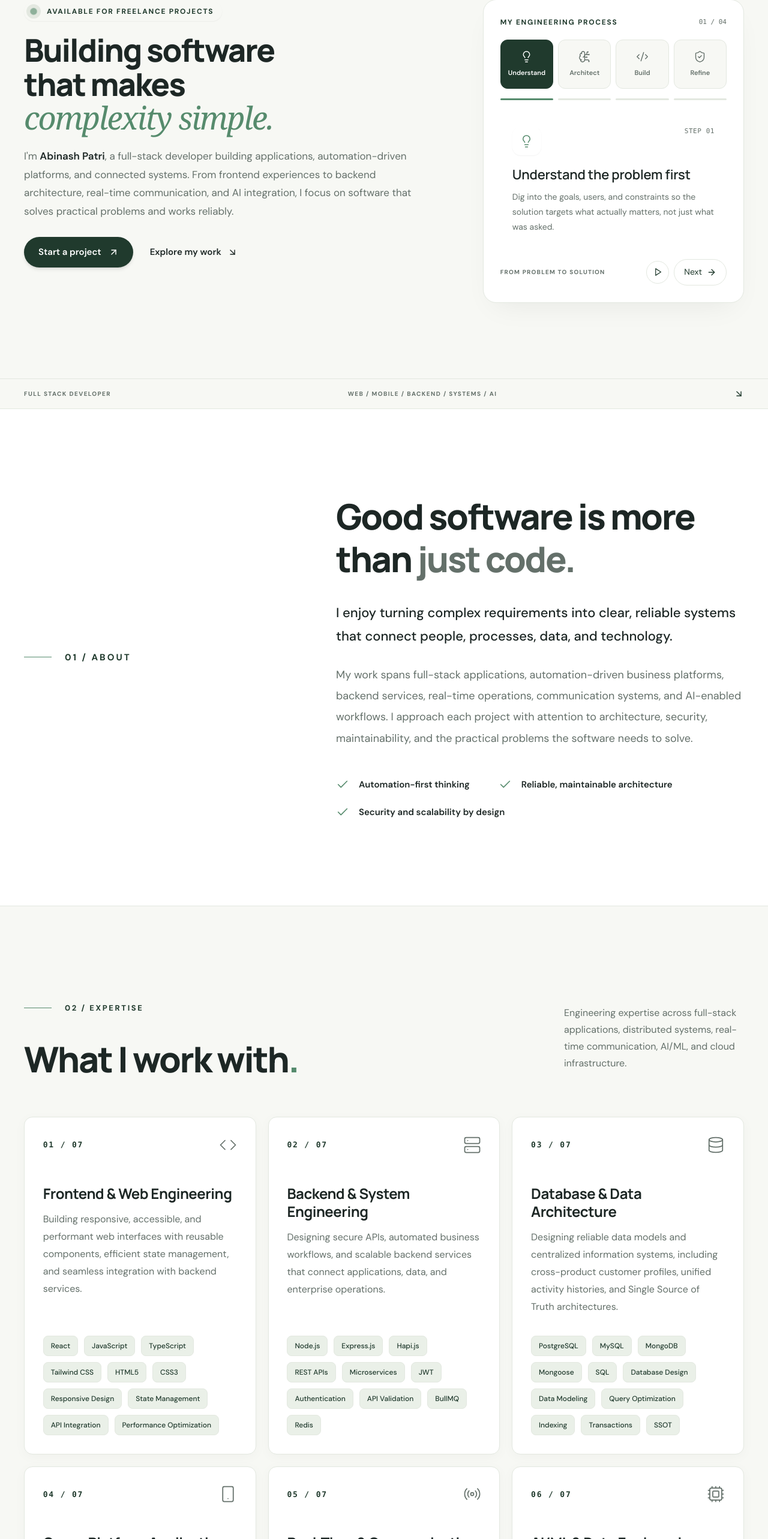
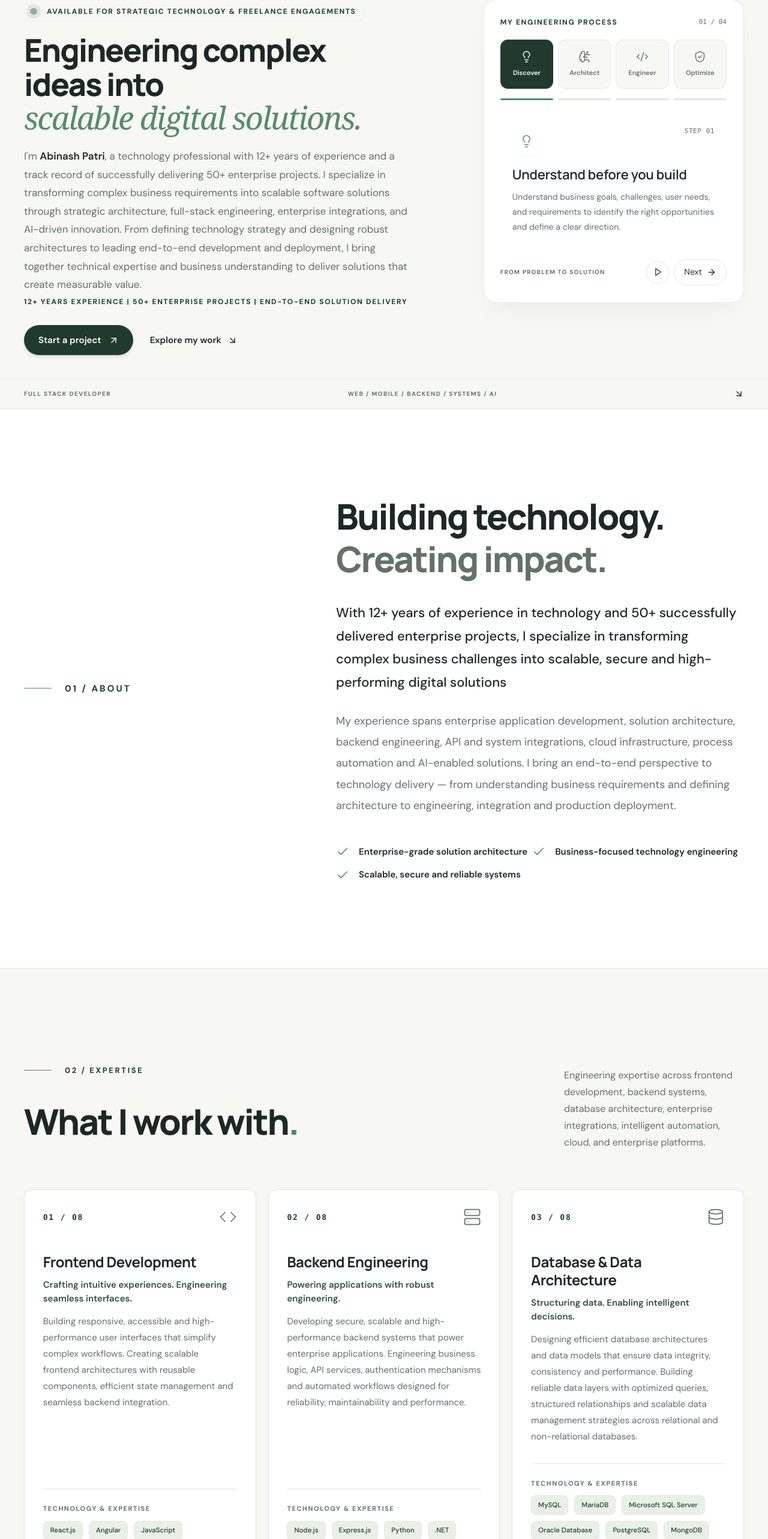
Before and after one commit to Abinashpatri07/portfolio, a React (Vite) app: page / in a window 1280 px wide. Shown: the part 118-2684 px from the top of the page at 60% size. Built offline with nearby package versions, Linux system fonts and the light colour scheme; a web font is replaced by a local one.

Commit message:
feat: update expertise domains, integrate Web3Forms contact backend, and comment out contact section

```diff
--- a/src/App.jsx
+++ b/src/App.jsx
@@ -20,7 +20,8 @@ export default function App() {
         <Projects />
         <Services />
         <Approach />
-        <Contact />
+        {/* Get in touch section (Commented out, not removed) */}
+        {/* <Contact /> */}
       </main>
       <Footer />
     </div>
--- a/src/components/About.jsx
+++ b/src/components/About.jsx
@@ -25,25 +25,20 @@ export default function About() {
               id="about-title"
               className="text-[40px] font-extrabold leading-[1.2] tracking-[-0.04em] text-[var(--text)] sm:text-[56px] lg:text-[clamp(56px,4.6vw,88px)]"
             >
-              Good software is more than{" "}
-              <span className="text-[var(--muted)]">just code.</span>
+              Building technology.{" "}
+              <span className="text-[var(--muted)]">Creating impact.</span>
             </h2>
 
             <p className="mt-9 max-w-[960px] text-[20px] font-medium leading-[1.75] text-[var(--text)] sm:text-[24px] lg:text-[clamp(22px,1.55vw,29px)]">
-              I enjoy turning complex requirements into clear, reliable systems
-              that connect people, processes, data, and technology.
+              With 12+ years of experience in technology and 50+ successfully delivered enterprise projects, I specialize in transforming complex business challenges into scalable, secure and high-performing digital solutions
             </p>
 
             <p className="mt-7 max-w-[940px] text-[17px] leading-[1.95] text-[var(--muted)] lg:text-[clamp(18px,1.2vw,22px)]">
-              My work spans full-stack applications, automation-driven business
-              platforms, backend services, real-time operations, communication
-              systems, and AI-enabled workflows. I approach each project with
-              attention to architecture, security, maintainability, and the
-              practical problems the software needs to solve.
+              My experience spans enterprise application development, solution architecture, backend engineering, API and system integrations, cloud infrastructure, process automation and AI-enabled solutions. I bring an end-to-end perspective to technology delivery — from understanding business requirements and defining architecture to engineering, integration and production deployment.
             </p>
 
             {/* Tick points */}
-            <ul className="mt-12 flex max-w-[720px] flex-wrap gap-x-12 gap-y-6">
+            <ul className="mt-12 flex max-w-[720px] flex-wrap gap-x-2 gap-y-4">
               {principles.map((p, i) => (
                 <li
                   key={i}
--- a/src/components/Expertise.jsx
+++ b/src/components/Expertise.jsx
@@ -3,10 +3,11 @@ import {
   Code,
   Server,
   Database,
-  Smartphone,
-  Radio,
-  Cpu,
-  Cloud
+  Network,
+  Bot,
+  Cloud,
+  Layers,
+  Building2,
 } from 'lucide-react';
 import { expertiseData } from '../data/portfolioData';
 
@@ -14,16 +15,16 @@ const iconMap = {
   Code,
   Server,
   Database,
-  Smartphone,
-  Radio,
-  Cpu,
+  Network,
+  Bot,
   Cloud,
+  Layers,
+  Building2,
 };
 
 export default function Expertise() {
   const total = expertiseData.length;
   const totalNumber = String(total).padStart(2, "0");
-  const centerLast = total % 3 === 1;
 
   return (
     <section
@@ -48,32 +49,27 @@ export default function Expertise() {
             </h2>
           </div>
 
-          <p className="max-w-[420px] text-[16px] leading-[1.8] text-[var(--muted)] lg:mt-1 lg:max-w-[clamp(300px,21vw,410px)] lg:text-[clamp(16px,1.1vw,21px)] lg:leading-[1.75]">
-            Engineering expertise across full-stack applications, distributed
-            systems, real-time communication, AI/ML, and cloud infrastructure.
+          <p className="max-w-[440px] text-[16px] leading-[1.8] text-[var(--muted)] lg:mt-1 lg:max-w-[clamp(300px,22vw,440px)] lg:text-[clamp(16px,1.1vw,21px)] lg:leading-[1.75]">
+            Engineering expertise across frontend development, backend systems, database
+            architecture, enterprise integrations, intelligent automation, cloud, and enterprise platforms.
           </p>
         </div>
 
         {/* ───────── CARDS ───────── */}
         <div className="grid grid-cols-1 gap-[clamp(20px,1.5vw,28px)] md:grid-cols-2 lg:grid-cols-3">
-          {expertiseData.map((item, index) => {
+          {expertiseData.map((item) => {
             const Icon = iconMap[item.iconName] || Code;
-            const isLast = index === total - 1;
 
             return (
               <article
                 key={item.id}
-                className={`group relative flex flex-col justify-between rounded-[14px] border border-[var(--border)] bg-[var(--surface)] p-7 shadow-[0_4px_20px_rgba(0,0,0,0.03)] transition-all duration-300 hover:-translate-y-1.5 hover:border-[var(--accent)] hover:shadow-[0_18px_40px_-16px_rgba(0,0,0,0.12)] sm:p-9 lg:p-[clamp(28px,2.4vw,46px)] ${
-                  centerLast && isLast
-                    ? "md:col-span-2 md:mx-auto md:w-[calc(50%-12px)] lg:col-span-1 lg:col-start-2 lg:mx-0 lg:w-auto"
-                    : ""
-                }`}
+                className="group relative flex flex-col justify-between rounded-[14px] border border-[var(--border)] bg-[var(--surface)] p-7 shadow-[0_4px_20px_rgba(0,0,0,0.03)] transition-all duration-300 hover:-translate-y-1.5 hover:border-[var(--accent)] hover:shadow-[0_18px_40px_-16px_rgba(0,0,0,0.12)] sm:p-9 lg:p-[clamp(28px,2.4vw,46px)]"
               >
                 <div>
                   {/* number + icon */}
                   <div className="flex items-center justify-between">
                     <span className="font-mono text-[13px] font-bold tracking-[0.14em] text-[var(--dark)] lg:text-[clamp(13px,0.85vw,16px)]">
-                      {String(index + 1).padStart(2, "0")} / {totalNumber}
+                      {item.id} / {totalNumber}
                     </span>
                     <Icon
                       strokeWidth={1.4}
@@ -81,25 +77,39 @@ export default function Expertise() {
                     />
                   </div>
 
-                  {/* title + description */}
-                  <h3 className="mt-12 text-[24px] font-bold leading-[1.25] tracking-[-0.02em] text-[var(--text)] lg:mt-[clamp(48px,4vw,76px)] lg:text-[clamp(24px,1.8vw,34px)]">
+                  {/* title */}
+                  <h3 className="mt-10 text-[24px] font-bold leading-[1.25] tracking-[-0.02em] text-[var(--text)] lg:mt-[clamp(40px,3.5vw,64px)] lg:text-[clamp(24px,1.8vw,34px)]">
                     {item.title}
                   </h3>
-                  <p className="mt-4 text-[16px] leading-[1.8] text-[var(--muted)] lg:mt-[clamp(14px,1vw,20px)] lg:text-[clamp(16px,1.1vw,21px)]">
+
+                  {/* tagline */}
+                  {item.tagline && (
+                    <p className="mt-3 text-[14px] font-semibold leading-[1.5] text-[var(--dark)] opacity-90 sm:text-[15px]">
+                      {item.tagline}
+                    </p>
+                  )}
+
+                  {/* description */}
+                  <p className="mt-4 text-[15px] leading-[1.8] text-[var(--muted)] lg:mt-[clamp(14px,1vw,20px)] lg:text-[clamp(15px,1vw,18px)]">
                     {item.description}
                   </p>
                 </div>
 
-                {/* tags */}
-                <div className="mt-8 flex flex-wrap gap-2.5 lg:mt-[clamp(32px,2.6vw,50px)]">
+                {/* technology & expertise tags */}
+                <div className="mt-8 border-t border-[var(--border)] pt-6 lg:mt-[clamp(28px,2.4vw,44px)] lg:pt-6">
+                  <div className="mb-3 text-[11px] font-bold uppercase tracking-[0.14em] text-[var(--muted)]">
+                    Technology & Expertise
+                  </div>
+                  <div className="flex flex-wrap gap-2 lg:gap-2.5">
                     {item.tags.map((tag) => (
                       <span
                         key={tag}
-                      className="inline-block rounded-lg border border-[var(--border)] bg-[var(--surface-soft)] px-3 py-1.5 text-[12.5px] font-medium text-[var(--dark)] transition-colors group-hover:border-[var(--accent)] lg:px-[clamp(12px,0.9vw,17px)] lg:py-[clamp(6px,0.55vw,10px)] lg:text-[clamp(12px,0.8vw,15px)]"
+                        className="inline-block rounded-lg border border-[var(--border)] bg-[var(--surface-soft)] px-3 py-1.5 text-[12px] font-medium text-[var(--dark)] transition-colors group-hover:border-[var(--accent)] lg:px-[clamp(11px,0.8vw,15px)] lg:py-[clamp(5px,0.5vw,9px)] lg:text-[clamp(11.5px,0.75vw,14px)]"
                       >
                         {tag}
                       </span>
                     ))}
+                  </div>
                 </div>
               </article>
             );
--- a/src/components/Hero.jsx
+++ b/src/components/Hero.jsx
@@ -14,28 +14,28 @@ import { personalInfo } from "../data/portfolioData";
 
 const steps = [
   {
-    label: "Understand",
+    label: "Discover",
     icon: Lightbulb,
-    title: "Understand the problem first",
-    desc: "Dig into the goals, users, and constraints so the solution targets what actually matters, not just what was asked.",
+    title: "Understand before you build",
+    desc: "Understand business goals, challenges, user needs, and requirements to identify the right opportunities and define a clear direction.",
   },
   {
     label: "Architect",
     icon: BrainCircuit,
-    title: "Design a solid foundation",
-    desc: "Plan data models, APIs, and infrastructure so the system stays fast, secure, and easy to extend.",
+    title: "Blueprint for scalability.",
+    desc: "Design scalable, secure, and future-ready architectures with the right technology stack and integration strategy.",
   },
   {
-    label: "Build",
+    label: "Engineer",
     icon: Code2,
-    title: "Connect every component",
-    desc: "Bring interfaces, backend services, databases, automation, and real-time integrations together into a working solution.",
+    title: "Build with precision",
+    desc: "Transform ideas into robust, enterprise-grade solutions through seamless development, integration, and deployment.",
   },
   {
-    label: "Refine",
+    label: "Optimize",
     icon: ShieldCheck,
-    title: "Test, polish, and improve",
-    desc: "Review performance, fix edge cases, and iterate with feedback until it works reliably in the real world.",
+    title: "Evolve for excellence",
+    desc: "Continuously enhance performance, security, reliability, and scalability to maximize business value and long-term impact.",
   },
 ];
 
@@ -82,7 +82,7 @@ export default function Hero() {
                 </span>
 
                 <span className="text-[11px] font-bold uppercase tracking-[0.14em] text-[var(--dark)] sm:text-[12px]">
-                  Available for freelance projects
+                  AVAILABLE FOR STRATEGIC TECHNOLOGY & FREELANCE ENGAGEMENTS
                 </span>
               </div>
             )}
@@ -92,12 +92,12 @@ export default function Hero() {
               id="hero-title"
               className="mt-5 text-[36px] font-extrabold leading-[1.08] tracking-[-0.04em] text-[var(--text)] sm:text-[50px] lg:text-[clamp(50px,4.1vw,76px)]"
             >
-              Building software
+              Engineering complex
               <br />
-              that makes
+              ideas into
               <br />
               <span className="font-accent pr-2 font-normal italic text-[var(--accent)]">
-                complexity simple.
+                scalable digital solutions.
               </span>
             </h1>
 
@@ -107,17 +107,17 @@ export default function Hero() {
               <strong className="font-semibold text-[var(--text)]">
                 {personalInfo.name}
               </strong>
-              , a full-stack developer building applications, automation-driven
-              platforms, and connected systems. From frontend experiences to
-              backend architecture, real-time communication, and AI integration,
-              I focus on software that solves practical problems and works
-              reliably.
+              , a technology professional with 12+ years of experience and a track record of successfully delivering 50+ enterprise projects. I specialize in transforming complex business requirements into scalable software solutions through strategic architecture, full-stack engineering, enterprise integrations, and AI-driven innovation.
+              From defining technology strategy and designing robust architectures to leading end-to-end development and deployment, I bring together technical expertise and business understanding to deliver solutions that create measurable value.
             </p>
+            <span className="text-[11px] font-bold uppercase tracking-[0.14em] text-[var(--dark)] sm:text-[12px]">
+                  12+ Years Experience | 50+ Enterprise Projects | End-to-End Solution Delivery
+                </span>
 
             {/* Action Buttons */}
             <div className="mt-7 flex flex-wrap items-center gap-x-7 gap-y-4">
               <a
-                href="#contact"
+                href={`mailto:${personalInfo.email}`}
                 className="inline-flex items-center gap-3 rounded-full bg-[var(--dark)] px-6 py-3.5 text-[15px] font-semibold text-white shadow-md transition-all duration-200 hover:-translate-y-0.5 hover:opacity-90 hover:shadow-lg"
               >
                 <span>Start a project</span>
@@ -160,11 +160,10 @@ export default function Hero() {
                     type="button"
                     onClick={() => setActive(i)}
                     aria-pressed={on}
-                    className={`flex h-[72px] flex-col items-center justify-center gap-2 rounded-[12px] border text-[10px] font-semibold transition-all duration-200 sm:h-[82px] sm:text-[11px] ${
-                      on
+                    className={`flex h-[72px] flex-col items-center justify-center gap-2 rounded-[12px] border text-[10px] font-semibold transition-all duration-200 sm:h-[82px] sm:text-[11px] ${on
                         ? "border-[var(--dark)] bg-[var(--dark)] text-white"
                         : "border-[var(--border)] bg-[var(--bg)] text-[var(--muted)] hover:bg-[var(--surface-soft)]"
-                    }`}
+                      }`}
                   >
                     <Icon size={21} strokeWidth={1.6} />
                     {s.label}
@@ -178,9 +177,8 @@ export default function Hero() {
               {steps.map((s, i) => (
                 <span
                   key={s.label}
-                  className={`h-[3px] rounded-full transition-colors duration-300 ${
-                    i <= active ? "bg-[var(--accent)]" : "bg-[var(--border)]"
-                  }`}
+                  className={`h-[3px] rounded-full transition-colors duration-300 ${i <= active ? "bg-[var(--accent)]" : "bg-[var(--border)]"
+                    }`}
                 />
               ))}
             </div>
--- a/src/data/portfolioData.js
+++ b/src/data/portfolioData.js
@@ -21,9 +21,9 @@ export const navLinks = [
 ];
 
 export const principles = [
-  "Automation-first thinking",
-  "Reliable, maintainable architecture",
-  "Security and scalability by design",
+  "Enterprise-grade solution architecture",
+  "Business-focused technology engineering",
+  "Scalable, secure and reliable systems",
 ];
 
 export const heroStats = [
@@ -35,127 +35,143 @@ export const heroStats = [
 export const expertiseData = [
   {
     id: "01",
-    title: "Frontend & Web Engineering",
+    title: "Frontend Development",
+    tagline: "Crafting intuitive experiences. Engineering seamless interfaces.",
     iconName: "Code",
-    description: "Building responsive, accessible, and performant web interfaces with reusable components, efficient state management, and seamless integration with backend services.",
+    description: "Building responsive, accessible and high-performance user interfaces that simplify complex workflows. Creating scalable frontend architectures with reusable components, efficient state management and seamless backend integration.",
     tags: [
-      "React",
+      "React.js",
+      "Angular",
       "JavaScript",
       "TypeScript",
+      "HTML5 & CSS3",
       "Tailwind CSS",
-      "HTML5",
-      "CSS3",
       "Responsive Design",
       "State Management",
-      "API Integration",
-      "Performance Optimization"
+      "UI Component Architecture"
     ]
   },
   {
     id: "02",
-    title: "Backend & System Engineering",
+    title: "Backend Engineering",
+    tagline: "Powering applications with robust engineering.",
     iconName: "Server",
-    description: "Designing secure APIs, automated business workflows, and scalable backend services that connect applications, data, and enterprise operations.",
+    description: "Developing secure, scalable and high-performance backend systems that power enterprise applications. Engineering business logic, API services, authentication mechanisms and automated workflows designed for reliability, maintainability and performance.",
     tags: [
       "Node.js",
       "Express.js",
-      "Hapi.js",
-      "REST APIs",
-      "Microservices",
-      "JWT",
-      "Authentication",
-      "API Validation",
-      "BullMQ",
-      "Redis"
+      "Python",
+      ".NET",
+      "Authentication & Authorization",
+      "Business Logic Engineering",
+      "Background Processing"
     ]
   },
   {
     id: "03",
     title: "Database & Data Architecture",
+    tagline: "Structuring data. Enabling intelligent decisions.",
     iconName: "Database",
-    description: "Designing reliable data models and centralized information systems, including cross-product customer profiles, unified activity histories, and Single Source of Truth architectures.",
+    description: "Designing efficient database architectures and data models that ensure data integrity, consistency and performance. Building reliable data layers with optimized queries, structured relationships and scalable data management strategies across relational and non-relational databases.",
     tags: [
+      "MySQL",
+      "MariaDB",
+      "Microsoft SQL Server",
+      "Oracle Database",
       "PostgreSQL",
-      "MySQL",
       "MongoDB",
-      "Mongoose",
-      "SQL",
       "Database Design",
       "Data Modeling",
       "Query Optimization",
-      "Indexing",
-      "Transactions",
-      "SSOT"
+      "Indexing & Transactions",
+      "Data Integrity & Management"
     ]
   },
   {
     id: "04",
-    title: "Cross-Platform Applications",
-    iconName: "Smartphone",
-    description: "Developing connected application experiences across web, mobile, desktop, and smart TV platforms, with consistent interfaces and integrated backend services.",
+    title: "API & Enterprise Integration",
+    tagline: "Connecting systems. Enabling seamless operations.",
+    iconName: "Network",
+    description: "Engineering secure and reliable integration ecosystems that connect enterprise applications, third-party platforms and external services. Enabling seamless data exchange, interoperability and automated business processes across connected systems.",
     tags: [
-      "Web Applications",
-      "Mobile Apps",
-      "Android",
-      "iOS",
-      "Desktop Apps",
-      "Windows",
-      "macOS",
-      "Cross-Platform UI",
-      "API Integration"
+      "REST API",
+      "SOAP API",
+      "RabbitMQ",
+      "Database Connectors",
+      "SMTP Integration",
+      "ESB Integration",
+      "System Integration"
     ]
   },
   {
     id: "05",
-    title: "Real-Time & Communication Systems",
-    iconName: "Radio",
-    description: "Engineering event-driven applications, real-time data synchronization, and integrated voice communication between browser applications, physical devices, and enterprise systems.",
+    title: "AI & Intelligent Automation",
+    tagline: "Turning intelligence into practical business value.",
+    iconName: "Bot",
+    description: "Integrating artificial intelligence and intelligent automation into business applications to streamline operations, improve decision-making and eliminate repetitive processes. Developing AI-enabled workflows and context-aware solutions that solve real-world business challenges.",
     tags: [
-      "WebSockets",
-      "Socket.IO",
-      "Real-Time Sync",
-      "Asterisk",
-      "Asterisk AMI",
-      "WebRTC",
-      "SIP",
-      "VoIP",
-      "Device Integration",
-      "ERP Integration"
+      "AI & LLM Integration",
+      "Agentic AI",
+      "Retrieval-Augmented Generation (RAG)",
+      "AI-Powered Applications",
+      "Workflow Automation",
+      "Intelligent Process Automation",
+      "Prompt Engineering",
+      "AI API Integration"
     ]
   },
   {
     id: "06",
-    title: "AI/ML & Data Engineering",
-    iconName: "Cpu",
-    description: "Building data annotation tools and model training workflows, integrating AI model services with mobile applications, and applying privacy-aware data handling where required.",
+    title: "Cloud & DevOps",
+    tagline: "Building secure foundations. Delivering reliable operations.",
+    iconName: "Cloud",
+    description: "Designing and managing cloud infrastructure and deployment environments that support application scalability, security and operational reliability. Implementing containerization, deployment automation, infrastructure monitoring and continuous delivery practices.",
     tags: [
-      "AI/ML",
-      "AI Integration",
-      "Model Training",
-      "Training Pipelines",
-      "Data Annotation",
-      "Dataset Preparation",
-      "Mobile AI Integration",
-      "PII Protection",
-      "RBAC",
-      "ABAC"
+      "AWS",
+      "Cloud Infrastructure",
+      "VPS",
+      "Docker & Containerization",
+      "CI/CD",
+      "Linux Administration",
+      "Git & GitHub",
+      "Application Deployment",
+      "Infrastructure Monitoring",
+      "Infrastructure Security"
     ]
   },
   {
     id: "07",
-    title: "Cloud & DevOps",
-    iconName: "Cloud",
-    description: "Managing cloud infrastructure, application deployment, development environments, and automated delivery workflows for dependable software operations.",
+    title: "Solution Architecture",
+    tagline: "Architecting for scale. Engineering for the future.",
+    iconName: "Layers",
+    description: "Translating complex business requirements into scalable, secure and maintainable technology architectures. Defining architectural patterns, technology strategies and system designs that align technical decisions with business objectives and long-term growth.",
     tags: [
-      "AWS",
-      "Cloud Infrastructure",
-      "CI/CD",
-      "Application Deployment",
-      "Docker",
-      "Git",
-      "GitHub",
-      "Linux",
-      "Monitoring"
+      "Enterprise Architecture",
+      "Solution Architecture",
+      "System Design",
+      "Modular Monolith Architecture",
+      "Microservices Architecture",
+      "Architecture Patterns",
+      "Scalability & Resilience",
+      "Technology Stack Selection",
+      "Technical Strategy"
+    ]
+  },
+  {
+    id: "08",
+    title: "Enterprise Platforms",
+    tagline: "Digitizing operations. Transforming business processes.",
+    iconName: "Building2",
+    description: "Designing and developing enterprise-grade business platforms that streamline operations, automate workflows and improve organizational efficiency. Delivering integrated applications tailored to complex business processes, industry requirements and evolving operational needs.",
+    tags: [
+      "ERP",
+      "CRM",
+      "Workflow Management Systems",
+      "Business Process Automation",
+      "Enterprise Applications",
+      "Operational Management Platforms",
+      "Business Application Integration",
+      "Industry-Specific Solutions"
     ]
   }
 ];
```
Also changed, not shown: src/components/Contact.jsx (+49 -5 lines), src/components/Header.jsx (+6 -4 lines), 1 other file (tests, documents, lock files or other folders). Lines whose indentation alone changed are shown as unchanged.
